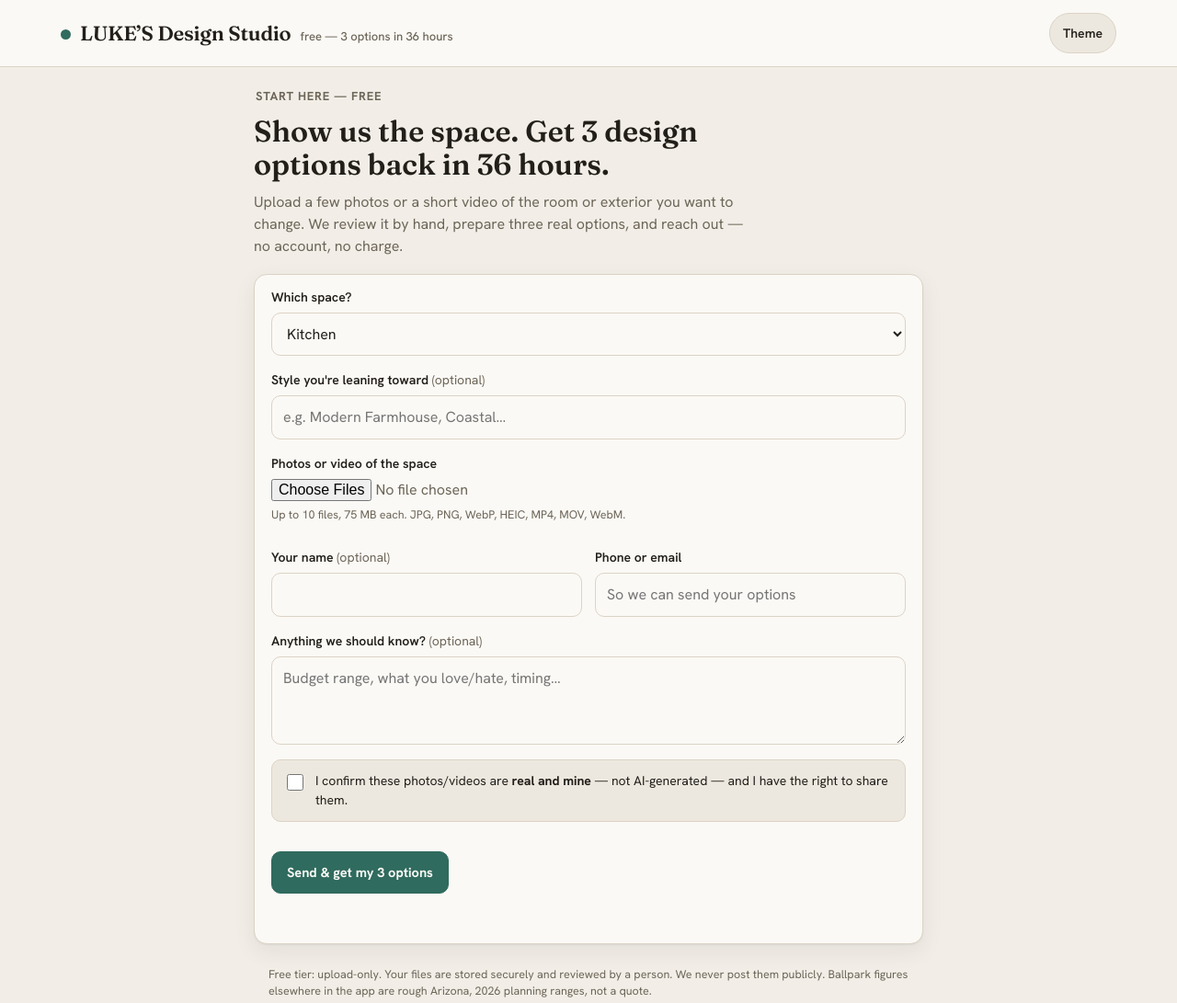
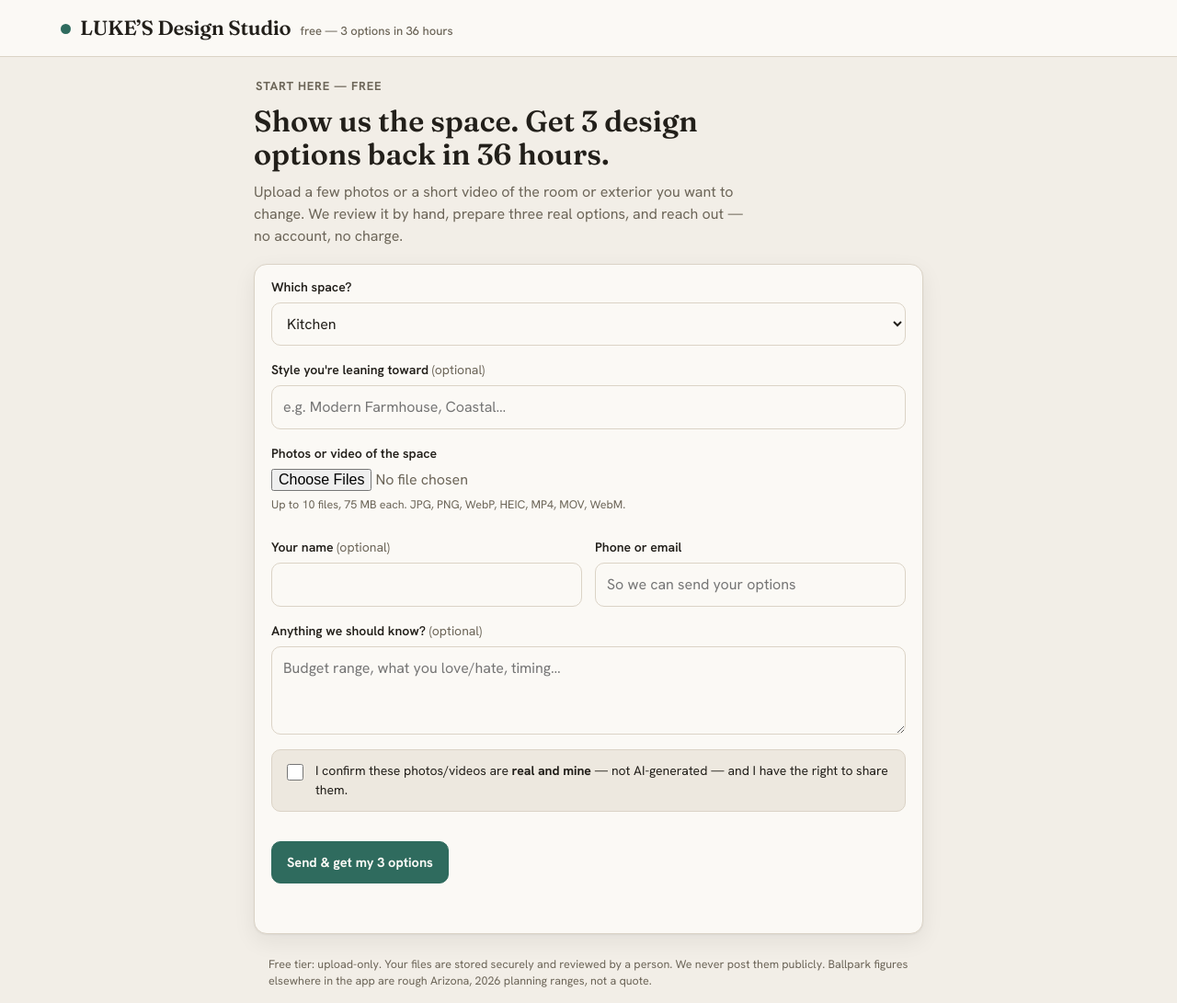
Before and after one commit to Qwerkees/home-design-studio, a website: page free.html in a window 1280 px wide. Shown: the whole page at 92% size. Drawn offline with Linux system fonts and the light colour scheme.

Commit message:
Remove dark theme control from free request page

```diff
--- a/free.html
+++ b/free.html
@@ -18,7 +18,6 @@
       <h1><a href="/" style="color:inherit;text-decoration:none">LUKE&rsquo;S Design Studio</a></h1>
       <small>free — 3 options in 36 hours</small>
     </div>
-    <button class="theme-btn" id="themeBtn" type="button" aria-label="Switch color theme">Theme</button>
   </div>
 </header>
 
```
